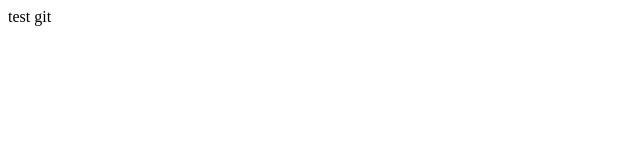
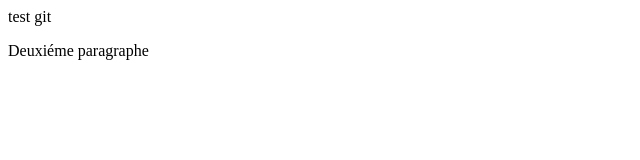
Before and after one commit to bgtmarine/ceppic-git, a plain HTML site: page index.html in a window 1280 px wide. Shown: the whole page, without its empty margins (0-640 px from the left). Drawn offline with Linux system fonts and the light colour scheme.

Commit message:
deuxiéme paragraphe

```diff
--- a/index.html
+++ b/index.html
@@ -1 +1,2 @@
 <p>test git</p>
+<p>Deuxiéme paragraphe</p>
```
